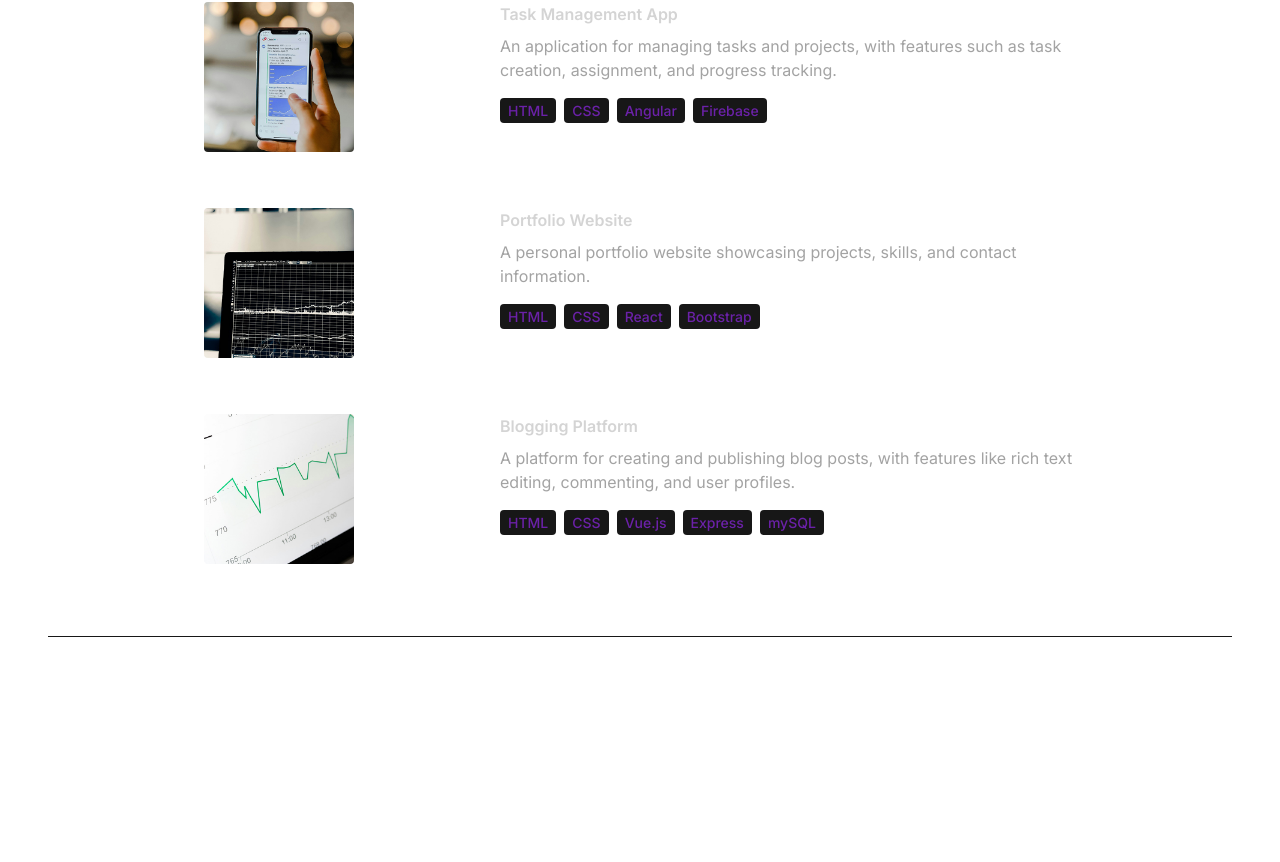
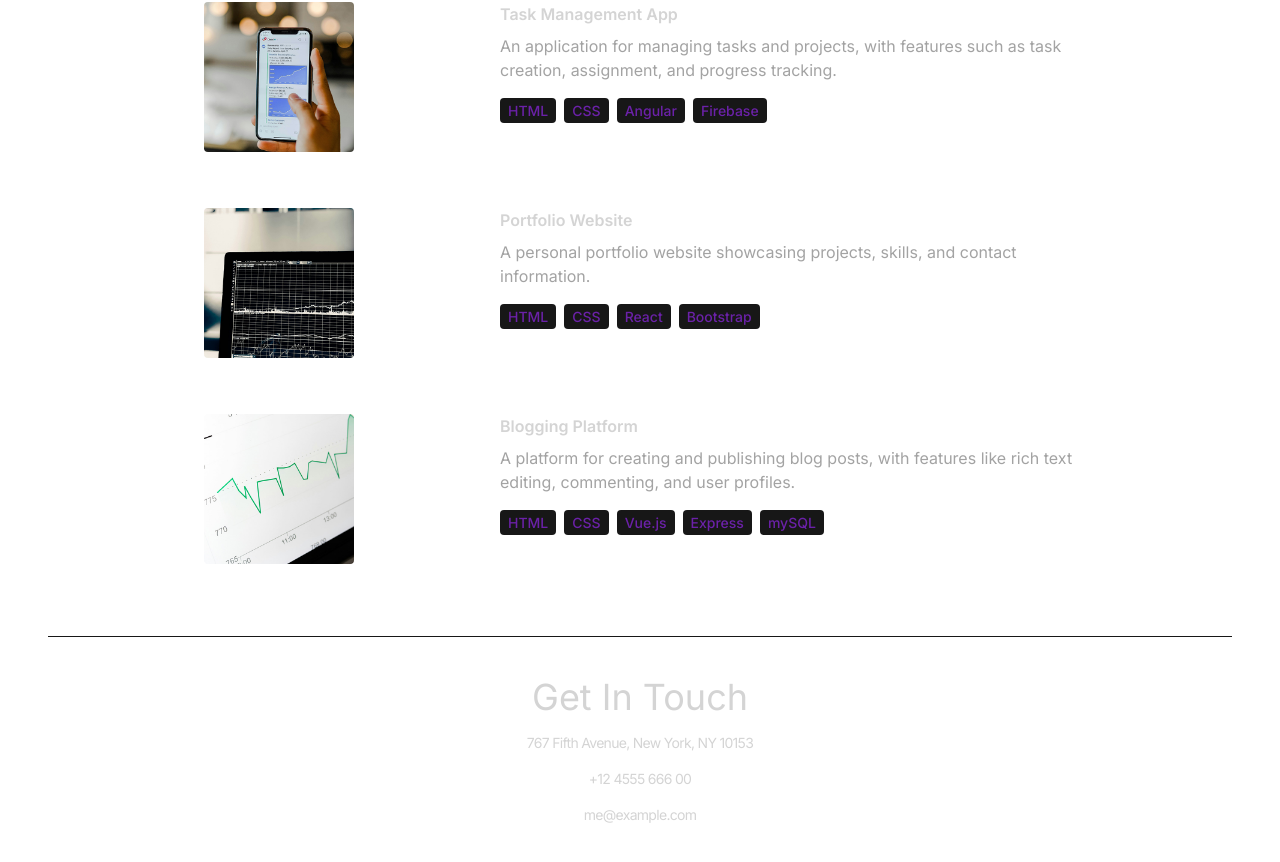
Before and after one commit to vikrant-27/myPortfolio, a React (Vite) app: page / in a window 1280 px wide. Shown: the part 3408-4270 px from the top of the page. Before the commit the page ends 4045 px from the top, so only its background shows below. Built offline with nearby package versions, Linux system fonts and the light colour scheme; a web font is replaced by a local one.

Commit message:
appupdate

```diff
--- a/src/App.jsx
+++ b/src/App.jsx
@@ -5,6 +5,7 @@
 import { Technologies } from './components/Technologies'
 import { Experience } from './components/Experience'
 import { Projects } from './components/Projects'
+import { Contact } from './components/Contact'
 
 function App() {
   return (
@@ -22,6 +23,7 @@
     <Technologies/>
     <Experience/>
     <Projects/>
+    <Contact/>
     </div>
 
 
--- /dev/null
+++ b/src/components/Contact.jsx
@@ -0,0 +1,17 @@
+import React from 'react'
+import { CONTACT } from '../constants'
+
+export const Contact = () => {
+  return (
+    <div className='border-b border-neutral-900 pb-20'>
+      <div className='my-10 text-center text-4xl'>
+        <h1>Get In Touch</h1>
+        <div className='text-center tracking-tighter text-sm'>
+          <p className='my-4'>{CONTACT.address}</p>
+          <p className='my-4'>{CONTACT.phoneNo}</p>
+          <a href="#">{CONTACT.email}</a>
+        </div>
+      </div>
+    </div>
+  )
+}
```
